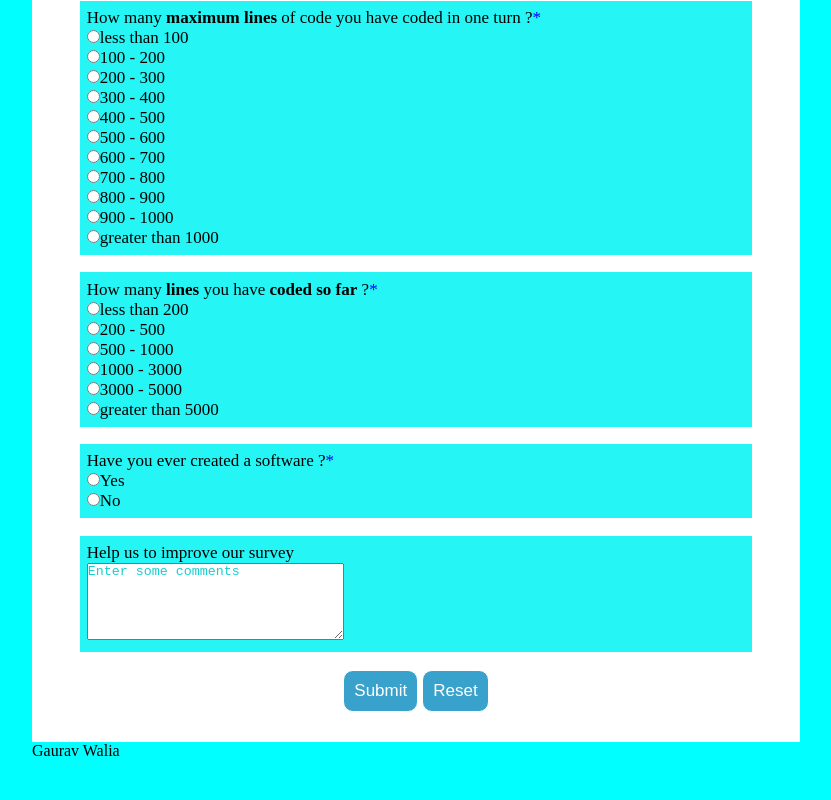
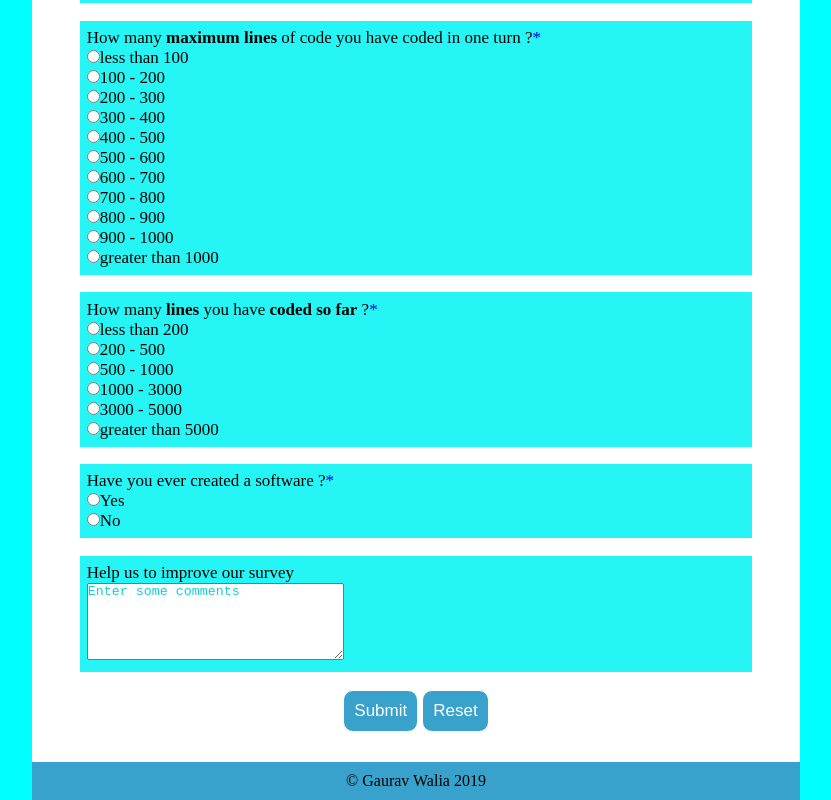
Before and after one commit to GauravWalia19/Programmer-Survey, a plain HTML site: page index.html in a window 1280 px wide. Shown: the part 843-1643 px from the top of the page, without its empty margins (224-1055 px from the left). Before the commit the page ends 1603 px from the top, so only its background shows below. Drawn offline with Linux system fonts and the light colour scheme.

Commit message:
completed

```diff
--- a/index.html
+++ b/index.html
@@ -243,7 +243,7 @@
             </div>
 
             <div id="div-buttons">
-                <span onclick="hello()">
+                <span onclick="">
                     <input type="submit" name="submit" id="submit"/>
                 </span>
                 <input type="reset" name="reset" id="reset"/>
@@ -263,7 +263,7 @@
         </div>
     </div>
     <footer>
-        Gaurav Walia
+        &copy Gaurav Walia 2019
     </footer>
 </body>
 </html>
--- a/styles/design.css
+++ b/styles/design.css
@@ -14,6 +14,7 @@ body{
 /*styling header content*/
 header{
     background-color: rgb(56, 162, 204);
+    padding: 10px;
 }
 
 /* for all questions */
@@ -95,6 +96,13 @@ textarea::placeholder,input::placeholder{
     color: red;
 }
 
+/*STYLING FOOTER*/
+footer
+{
+    text-align: center;
+    padding: 10px;
+    background-color: rgb(56, 162, 204);
+}
 /*BREAKPOINTS*/
 /*small*/
 @media screen and (max-width: 767px)
```
Also changed, not shown: images/phoneview.png (added), 1 other file.
